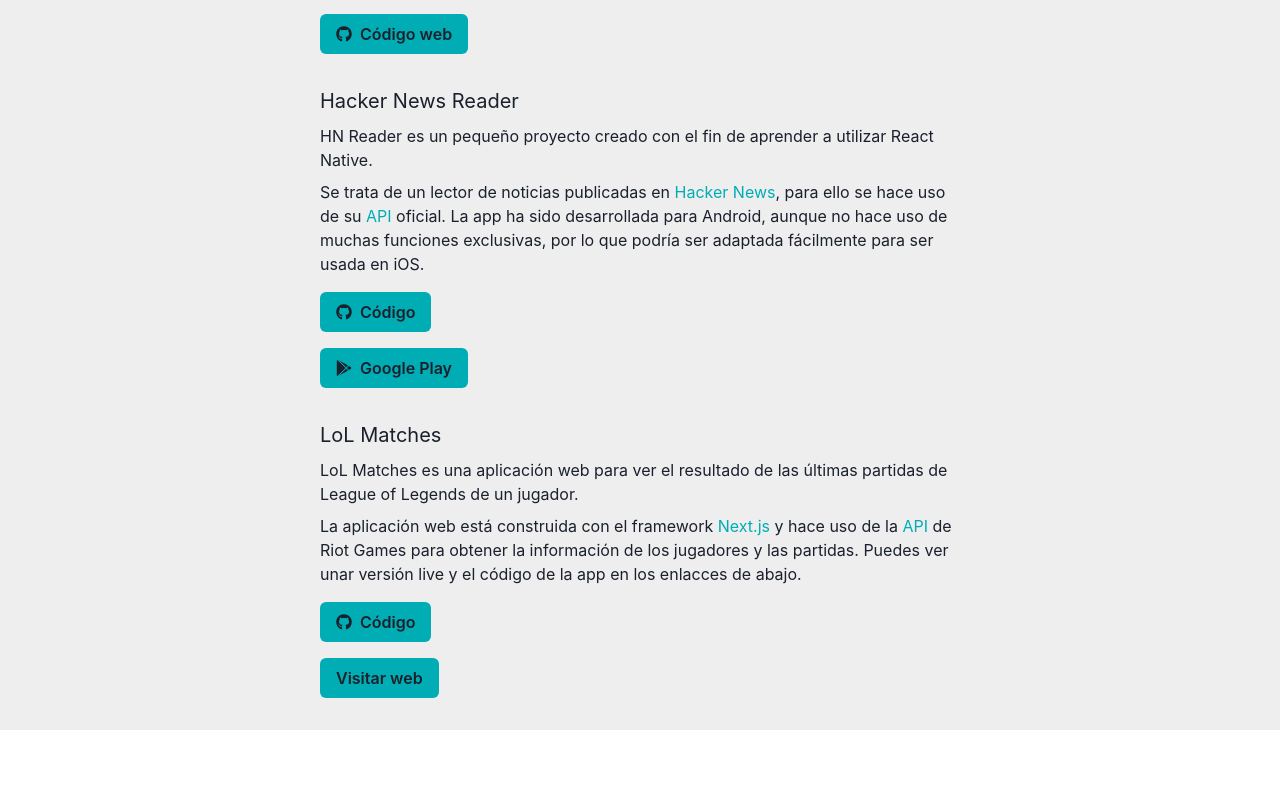
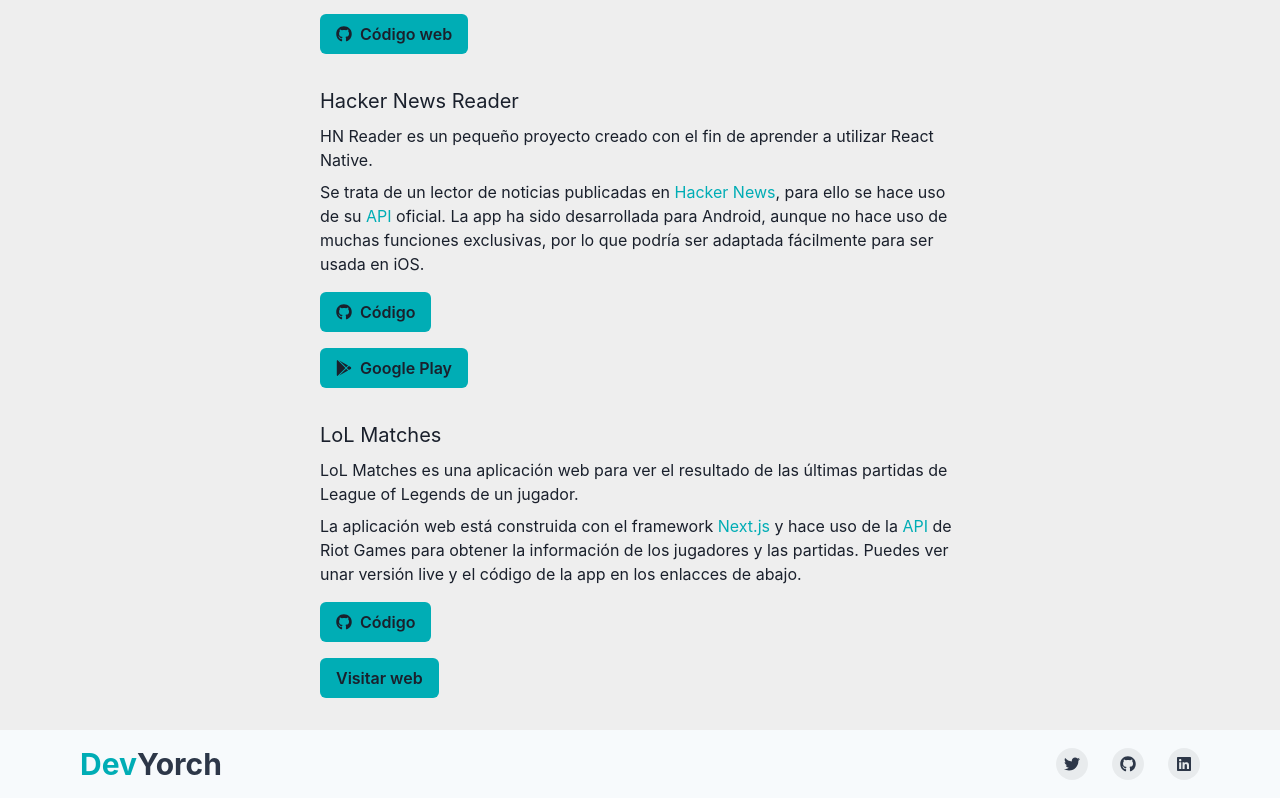
Before and after one commit to JorgeMayoral/yorch.dev, a Next.js app: page / in a window 1280 px wide. Shown: the part 1178-1976 px from the top of the page. Before the commit the page ends 1908 px from the top, so only its background shows below. Built offline with nearby package versions, Linux system fonts and the light colour scheme.

Commit message:
feat: :lipstick: Add footer

```diff
--- /dev/null
+++ b/src/components/Footer.js
@@ -0,0 +1,94 @@
+import {
+  Box,
+  Center,
+  chakra,
+  Container,
+  Heading,
+  Link,
+  Stack,
+  Text,
+  useColorModeValue,
+  VisuallyHidden,
+} from '@chakra-ui/react';
+import { FaLinkedin, FaTwitter, FaGithub } from 'react-icons/fa';
+import NextLink from 'next/link';
+
+const Logo = () => {
+  return (
+    <Box _hover={{ cursor: 'pointer' }}>
+      <NextLink href="/">
+        <Center>
+          <Heading color="#00adb5" size="lg">
+            Dev
+          </Heading>
+          <Heading size="lg">Yorch</Heading>
+        </Center>
+      </NextLink>
+    </Box>
+  );
+};
+
+const SocialButton = ({ children, label, href }) => {
+  return (
+    <chakra.button
+      bg="blackAlpha.100"
+      rounded={'full'}
+      w={8}
+      h={8}
+      cursor={'pointer'}
+      as={'a'}
+      display={'inline-flex'}
+      alignItems={'center'}
+      justifyContent={'center'}
+      transition={'background 0.3s ease'}
+      _hover={{
+        bg: 'blackAlpha.200',
+      }}
+    >
+      <Link href={href} isExternal>
+        <VisuallyHidden>{label}</VisuallyHidden>
+        {children}
+      </Link>
+    </chakra.button>
+  );
+};
+
+const Footer = () => {
+  return (
+    <Box bg="gray.50" color="gray.700">
+      <Container
+        as={Stack}
+        maxW={'6xl'}
+        py={4}
+        direction={{ base: 'column', md: 'row' }}
+        spacing={4}
+        justify={{ base: 'center', md: 'space-between' }}
+        align={{ base: 'center', md: 'center' }}
+      >
+        <Logo />
+        <Stack direction={'row'} spacing={6}>
+          <SocialButton
+            label={'Twitter'}
+            href={'https://twitter.com/Dev_Yorch'}
+          >
+            <FaTwitter />
+          </SocialButton>
+          <SocialButton
+            label={'Github'}
+            href={'https://github.com/JorgeMayoral'}
+          >
+            <FaGithub />
+          </SocialButton>
+          <SocialButton
+            label={'Linkedin'}
+            href={'https://linkedin.com/in/jorgemayoralalvarez'}
+          >
+            <FaLinkedin />
+          </SocialButton>
+        </Stack>
+      </Container>
+    </Box>
+  );
+};
+
+export default Footer;
--- a/src/components/Layout.js
+++ b/src/components/Layout.js
@@ -1,12 +1,14 @@
 import { Box } from '@chakra-ui/layout';
 import Navbar from './Navbar';
 import Wrapper from './Wrapper';
+import Footer from './Footer';
 
 const Layout = ({ children }) => {
   return (
     <Box>
       <Navbar />
       <Wrapper>{children}</Wrapper>
+      <Footer />
     </Box>
   );
 };
```
